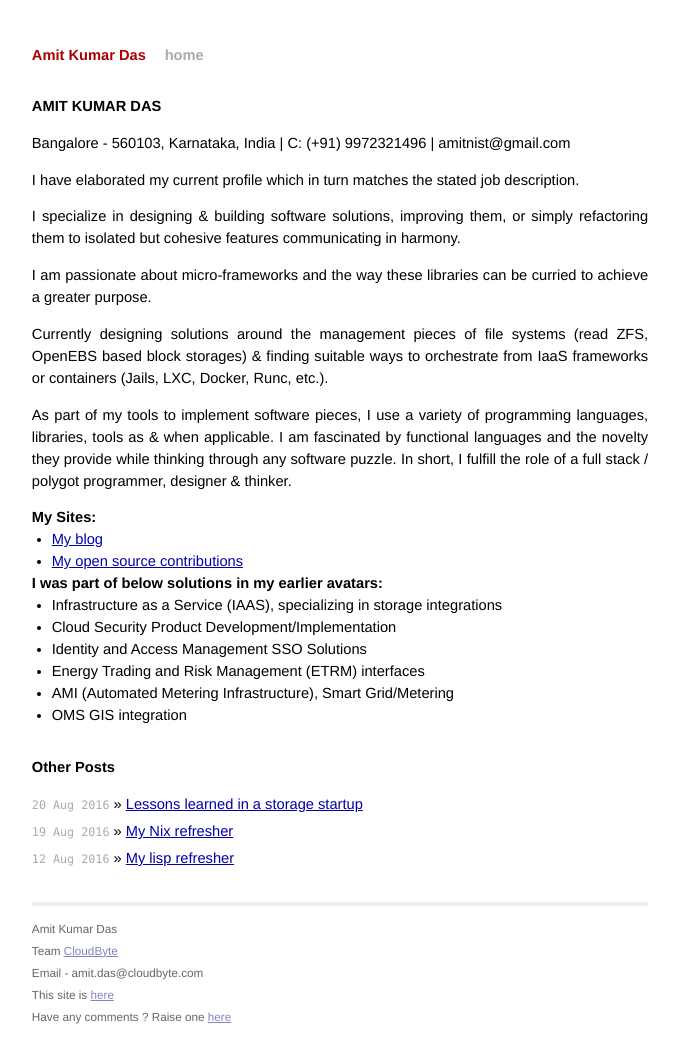
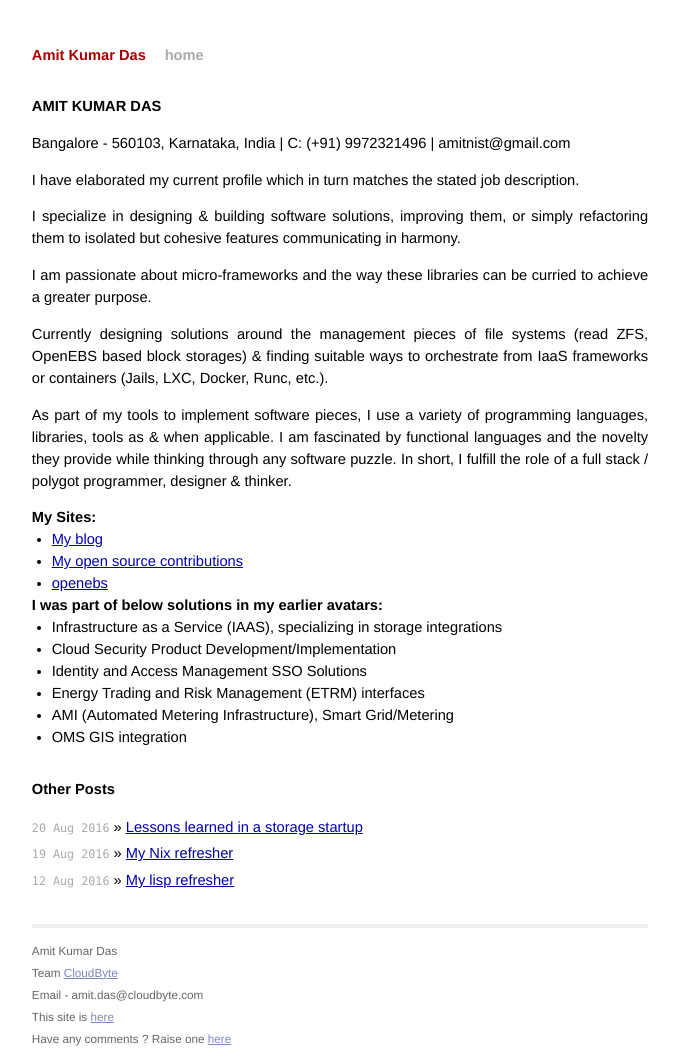
Before and after one commit to AmitKumarDas/amitkumardas.github.io, a Jekyll site: the page built from _posts/2016-09-01-my-resume-cover-letter.md, in a window 1280 px wide. Shown: the whole page, without its empty margins (300-979 px from the left). Built offline with Jekyll 4.4.1, drawn with Linux system fonts in a browser that asks for light colours; before the commit the page ends 1039 px from its top, so only the background shows below that.

Commit message:
Update 2016-09-01-my-resume-cover-letter.md

```diff
--- a/_posts/2016-09-01-my-resume-cover-letter.md
+++ b/_posts/2016-09-01-my-resume-cover-letter.md
@@ -26,6 +26,7 @@ In short, I fulfill the role of a full stack / polygot programmer, designer & th
 ### My Sites:
 - [My blog](https://amitkumardas.github.io/)
 - [My open source contributions](https://github.com/AmitKumarDas)
+- [openebs](https://github.com/openebs/)
 
 ### I was part of below solutions in my earlier avatars:
 
```
